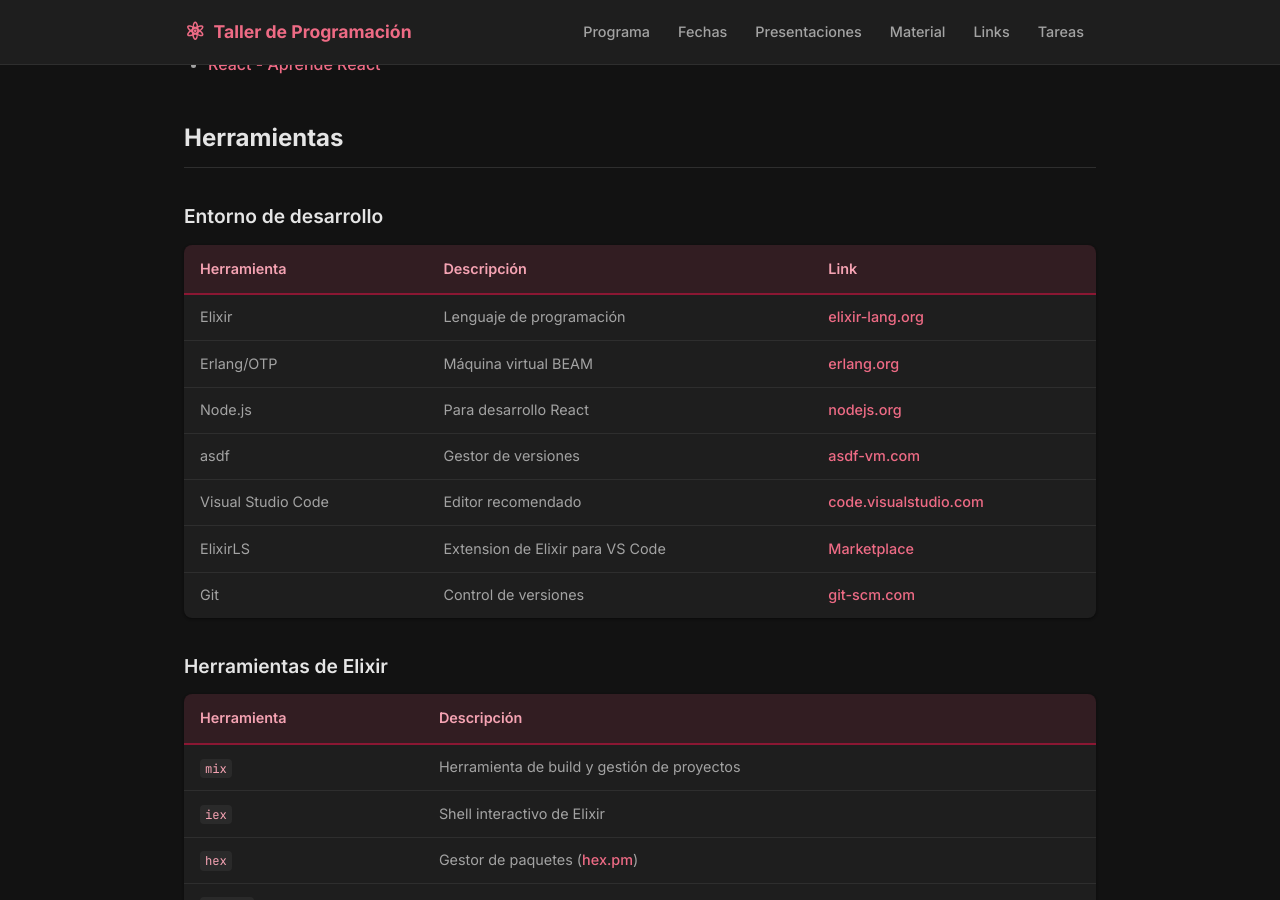
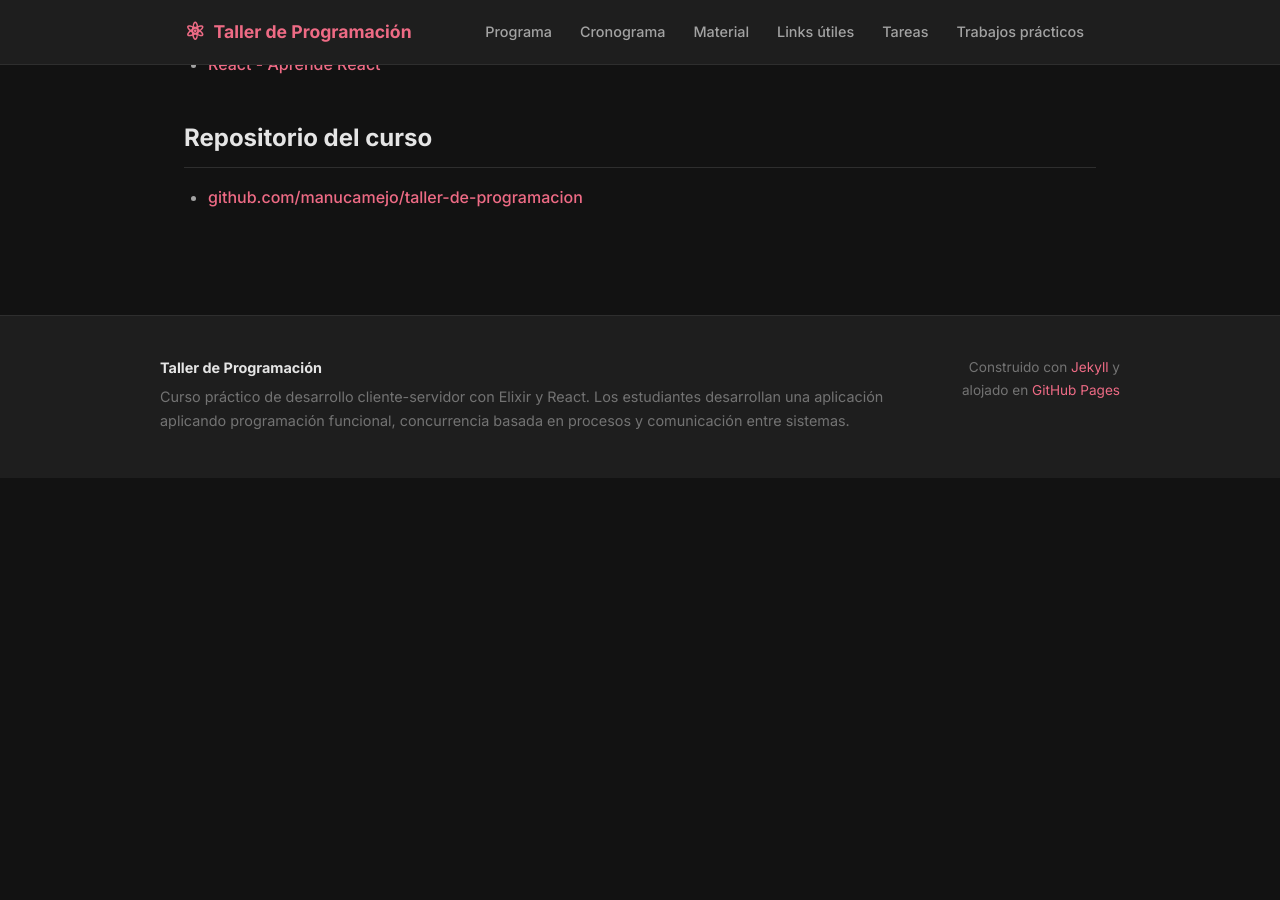
Before and after one commit to manucamejo/taller-de-programacion, a Jekyll site: the page built from material.md, in a window 1280 px wide and 900 px high, scrolled down 477 px. Built offline with Jekyll 4.4.1, drawn with Linux system fonts in a browser that asks for light colours; after the commit the page ends 955 px from its top, so only the background shows below that; some of the changed text lies outside the part shown.

Commit message:
Reorganizar secciones: cronograma, links útiles, trabajos prácticos

````diff
--- a/_layouts/default.html
+++ b/_layouts/default.html
@@ -24,11 +24,11 @@
       </button>
       <ul class="nav-links">
         <li><a href="{{ '/programa/' | relative_url }}">Programa</a></li>
-        <li><a href="{{ '/fechas/' | relative_url }}">Fechas</a></li>
-        <li><a href="{{ '/presentaciones/' | relative_url }}">Presentaciones</a></li>
+        <li><a href="{{ '/cronograma/' | relative_url }}">Cronograma</a></li>
         <li><a href="{{ '/material/' | relative_url }}">Material</a></li>
-        <li><a href="{{ '/links/' | relative_url }}">Links</a></li>
+        <li><a href="{{ '/links/' | relative_url }}">Links útiles</a></li>
         <li><a href="{{ '/tareas/' | relative_url }}">Tareas</a></li>
+        <li><a href="{{ '/trabajos-practicos/' | relative_url }}">Trabajos prácticos</a></li>
       </ul>
     </div>
   </nav>
--- a/material.md
+++ b/material.md
@@ -1,7 +1,7 @@
 ---
 layout: page
 title: Material
-subtitle: Bibliografía y herramientas del curso
+subtitle: Bibliografía del curso
 permalink: /material/
 ---
 
@@ -16,57 +16,6 @@ permalink: /material/
 - [HexDocs - Elixir](https://hexdocs.pm/elixir)
 - [React - Aprende React](https://es.react.dev/learn)
 
-## Herramientas
-
-### Entorno de desarrollo
-
-| Herramienta | Descripción | Link |
-|-------------|-------------|------|
-| Elixir | Lenguaje de programación | [elixir-lang.org](https://elixir-lang.org/install.html) |
-| Erlang/OTP | Máquina virtual BEAM | [erlang.org](https://www.erlang.org/downloads) |
-| Node.js | Para desarrollo React | [nodejs.org](https://nodejs.org/) |
-| asdf | Gestor de versiones | [asdf-vm.com](https://asdf-vm.com/) |
-| Visual Studio Code | Editor recomendado | [code.visualstudio.com](https://code.visualstudio.com/) |
-| ElixirLS | Extension de Elixir para VS Code | [Marketplace](https://marketplace.visualstudio.com/items?itemName=JakeBecker.elixir-ls) |
-| Git | Control de versiones | [git-scm.com](https://git-scm.com/) |
-
-### Herramientas de Elixir
-
-| Herramienta | Descripción |
-|-------------|-------------|
-| `mix` | Herramienta de build y gestión de proyectos |
-| `iex` | Shell interactivo de Elixir |
-| `hex` | Gestor de paquetes ([hex.pm](https://hex.pm/)) |
-| `ExUnit` | Framework de testing incluido |
-
-## Instalación del entorno
-
-### Usando asdf (recomendado)
-
-```bash
-# Instalar asdf (macOS con Homebrew)
-brew install asdf
-
-# Agregar plugins
-asdf plugin add erlang
-asdf plugin add elixir
-asdf plugin add nodejs
-
-# Instalar versiones
-asdf install erlang latest
-asdf install elixir latest
-asdf install nodejs latest
-
-# Configurar como versiones globales
-asdf global erlang latest
-asdf global elixir latest
-asdf global nodejs latest
-
-# Verificar instalación
-elixir --version
-node --version
-```
-
 ## Repositorio del curso
 
 - [github.com/manucamejo/taller-de-programacion](https://github.com/manucamejo/taller-de-programacion)
````
Also changed, not shown: fechas.md (+2 -2 lines), index.md (+10 -10 lines), links.md (+1 -1 lines), presentaciones.md (deleted, +0 -28 lines), tareas.md (+3 -27 lines), trabajos-practicos.md (added, +36 -0 lines).
